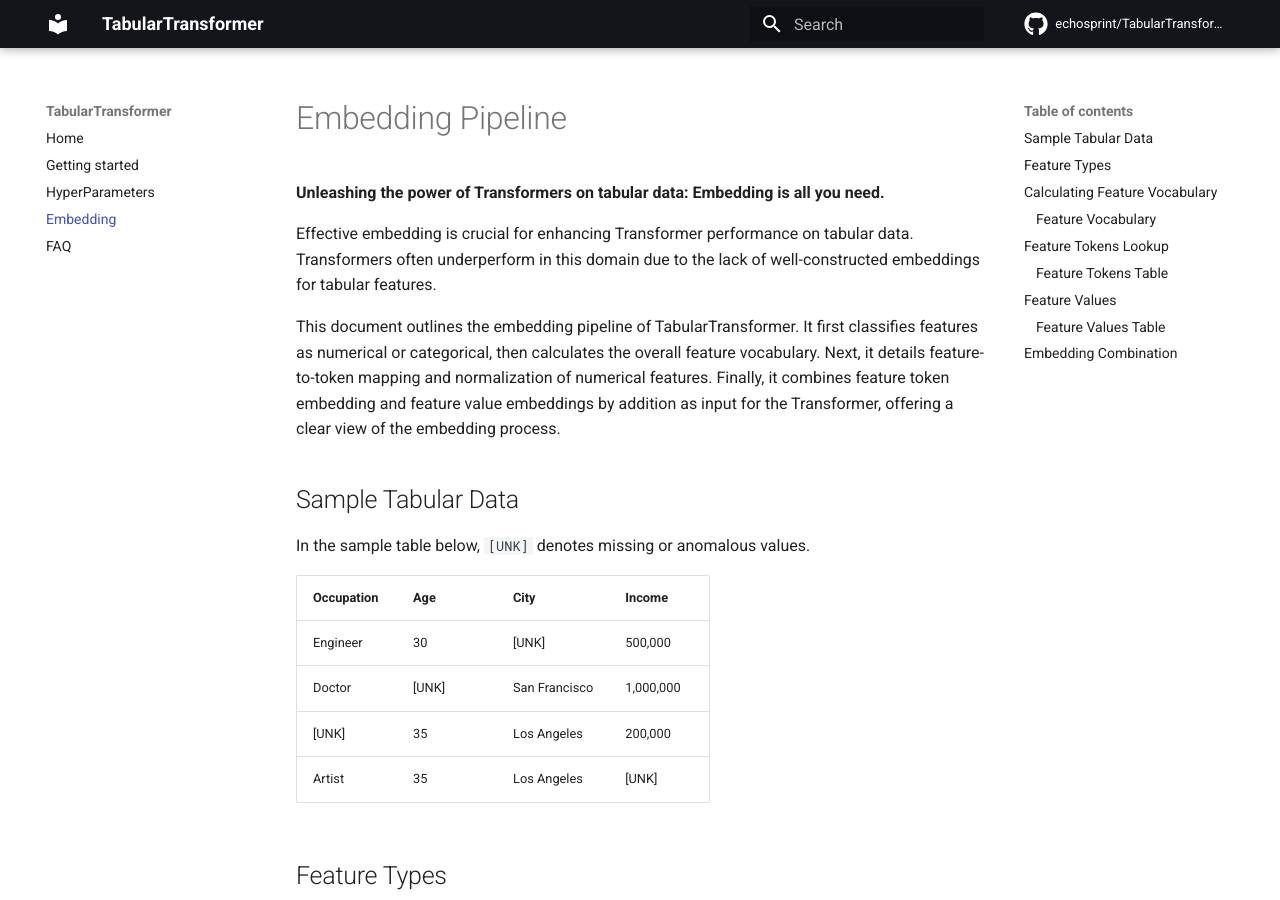
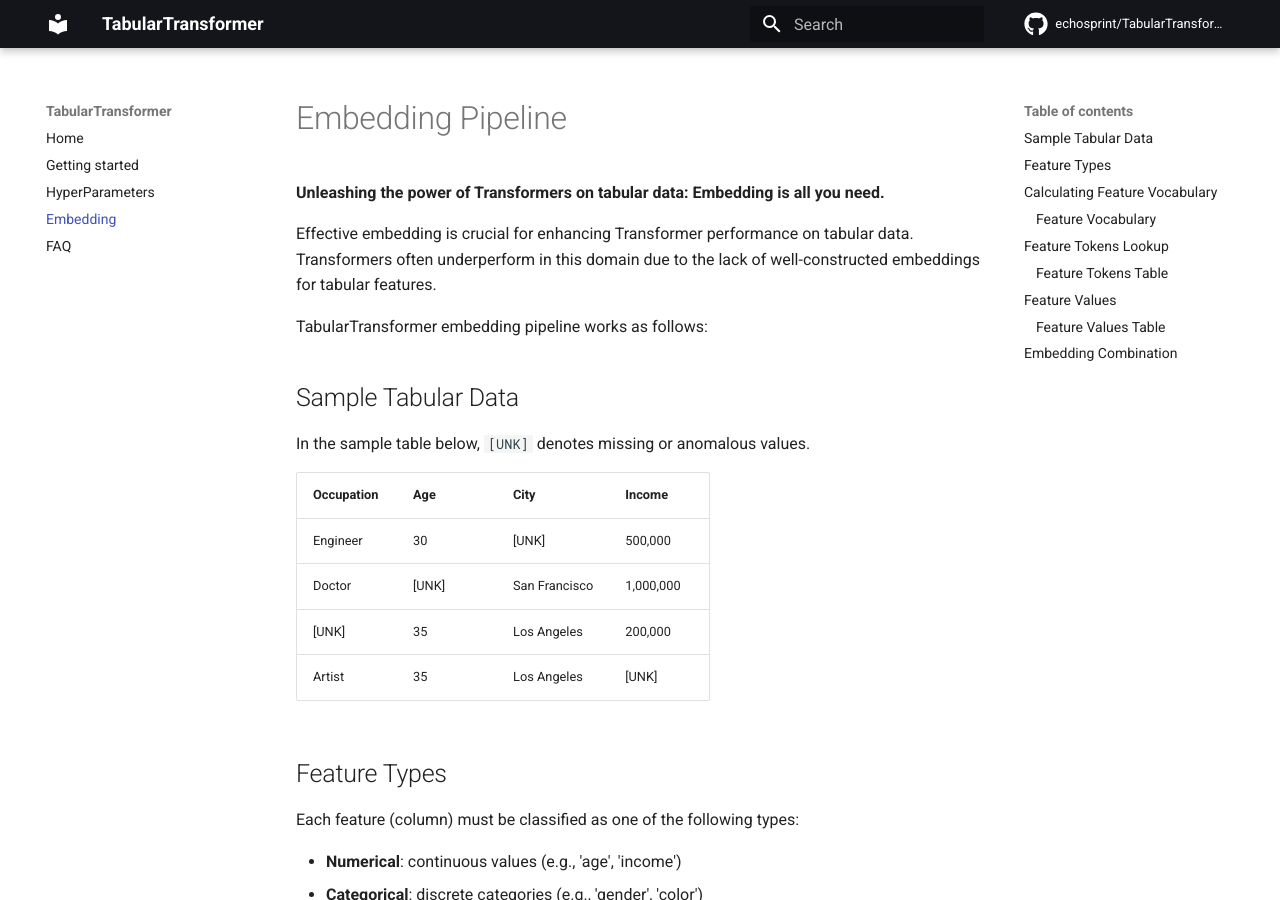
Before and after one commit to echosprint/TabularTransformer, an MkDocs documentation site: the page built from docs/embedding.md, in a window 1280 px wide and 900 px high. Built offline with MkDocs 1.6.1 and Material for MkDocs 9.7.7, drawn with Linux system fonts in a browser that asks for light colours; comment, search, counter and statistics services are not loaded.

Commit message:
Embedding

```diff
--- a/docs/embedding.md
+++ b/docs/embedding.md
@@ -3,7 +3,7 @@
 
 Effective embedding is crucial for enhancing Transformer performance on tabular data. Transformers often underperform in this domain due to the lack of well-constructed embeddings for tabular features.
 
-This document outlines the embedding pipeline of TabularTransformer. It first classifies features as numerical or categorical, then calculates the overall feature vocabulary. Next, it details feature-to-token mapping and normalization of numerical features. Finally, it combines feature token embedding and feature value embeddings by addition as input for the Transformer, offering a clear view of the embedding process.
+TabularTransformer embedding pipeline works as follows:
 
 ## Sample Tabular Data
 In the sample table below, `[UNK]` denotes missing or anomalous values.
```
